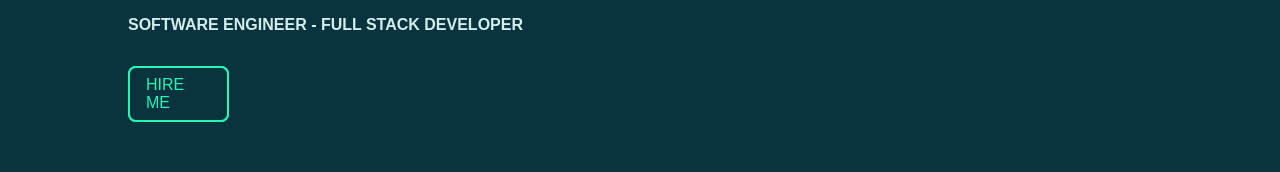
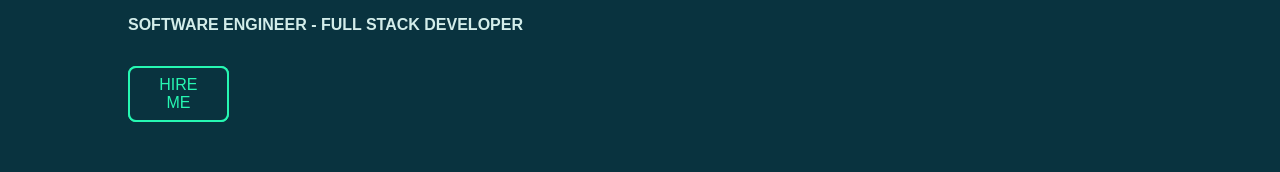
Before and after one commit to ZuriGomez/zuri-gomez-portfolio, a React (Vite) app: page / in a window 1280 px wide. Shown: the part 333-505 px from the top of the page. Built offline with nearby package versions, Linux system fonts and the light colour scheme; a web font is replaced by a local one.

Commit message:
Update button styles

```diff
--- a/src/components/Button/Button.jsx
+++ b/src/components/Button/Button.jsx
@@ -2,22 +2,29 @@ import React from "react";
 import PropTypes from "prop-types";
 import "../Button/Button.scss";
 
-function Button({ text, path }) {
-  return (
+function Button({ text, path,isExternal = false, onClick }) {
+  return isExternal ? (
     <a
       href={path}
       target="_blank"
       rel="noopener noreferrer"
       className="button"
+      onClick={onClick}
     >
       {text}
     </a>
+  ) : (
+    <button onClick={onClick} className="button">
+      {text}
+    </button>
   );
 }
 
 Button.propTypes = {
   text: PropTypes.string.isRequired, // Text displayed on the button
   path: PropTypes.string.isRequired, // External URL
+  isExternal: PropTypes.bool,
+  onClick: PropTypes.func, // Define the onClick prop
 };
 
 export default Button;
--- a/src/components/Header/Header.jsx
+++ b/src/components/Header/Header.jsx
@@ -74,6 +74,7 @@ function Header() {
             text="Resume"
             path="https://drive.google.com/file/d/1pH749r9vJIrmZKgMiSRgPo-YZiRM7XVA/view?usp=sharing"
             isExternal={true}
+            onClick={() => setIsMenuOpen(false)}
           />
         </div>
       </div>
```
